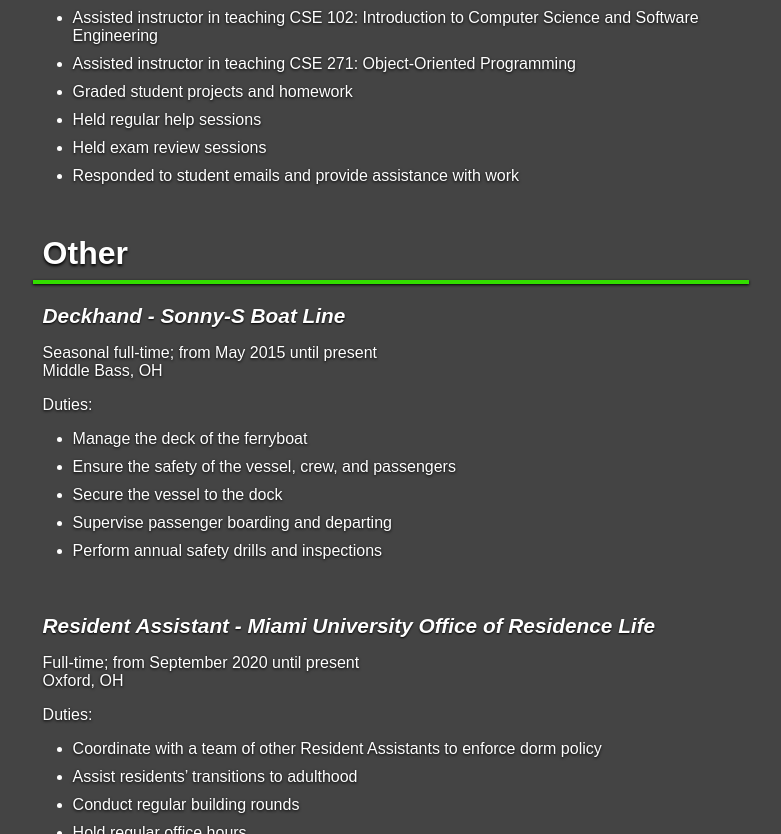
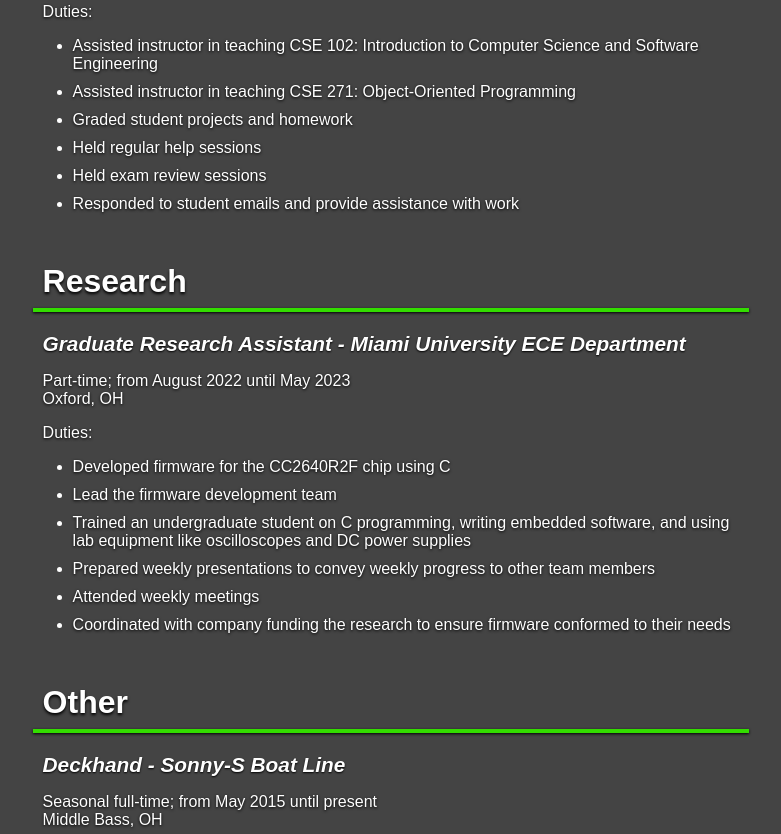
Before and after one commit to Maximilian01/Maximilian01.github.io, a plain HTML site: page experience.html in a window 1280 px wide. Shown: the part 1485-2319 px from the top of the page, without its empty margins (249-1030 px from the left). Drawn offline with Linux system fonts and the light colour scheme.

Commit message:
Added research job

```diff
--- a/experience.html
+++ b/experience.html
@@ -39,6 +39,7 @@
                                 <li><a href="#webdevelopment" class="contentslink">Web Development</a></li>
                                 <li><a href="#contentmanagement" class="contentslink">Content Management</a></li>
                                 <li><a href="#teaching" class="contentslink">Teaching</a></li>
+                                <li><a href="#research" class="contentslink">Research</a></li>
                                 <li><a href="#other" class="contentslink">Other</a></li>
                             </ol>
                         </td>
@@ -82,6 +83,21 @@
                 <li>Held regular help sessions</li>
                 <li>Held exam review sessions</li>
                 <li>Responded to student emails and provide assistance with work</li>
+            </ul>
+
+            <!-- Research related jobs -->
+            <h2 id="research">Research</h2>
+            <hr>
+            <h3>Graduate Research Assistant - Miami University ECE Department</h3>
+            <p>Part-time; from August 2022 until May 2023<br>Oxford, OH</p>
+            <p>Duties:</p>
+            <ul>
+                <li>Developed firmware for the CC2640R2F chip using C</li>
+                <li>Lead the firmware development team</li>
+                <li>Trained an undergraduate student on C programming, writing embedded software, and using lab equipment like oscilloscopes and DC power supplies</li>
+                <li>Prepared weekly presentations to convey weekly progress to other team members</li>
+                <li>Attended weekly meetings</li>
+                <li>Coordinated with company funding the research to ensure firmware conformed to their needs</li>
             </ul>
 
             <!-- Other jobs -->
```
